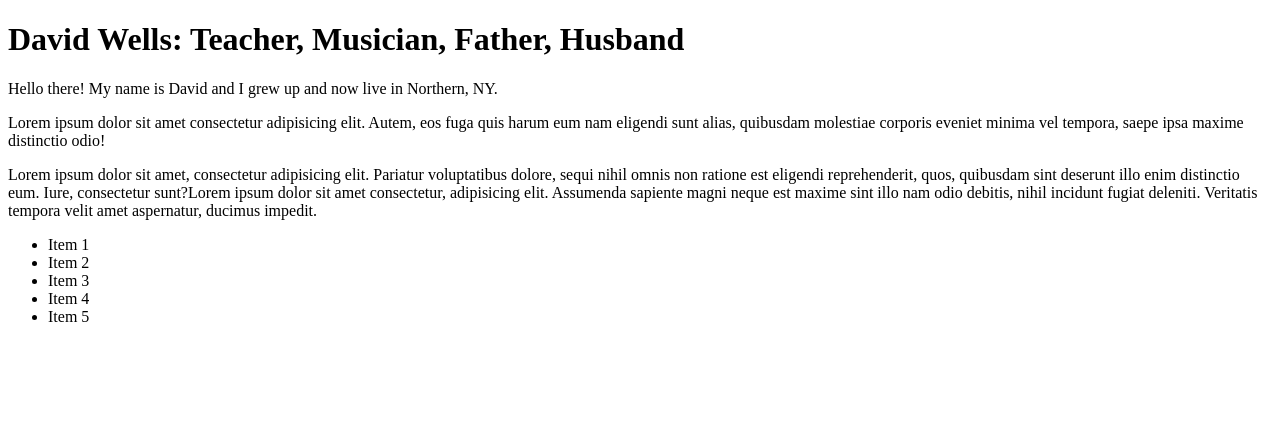
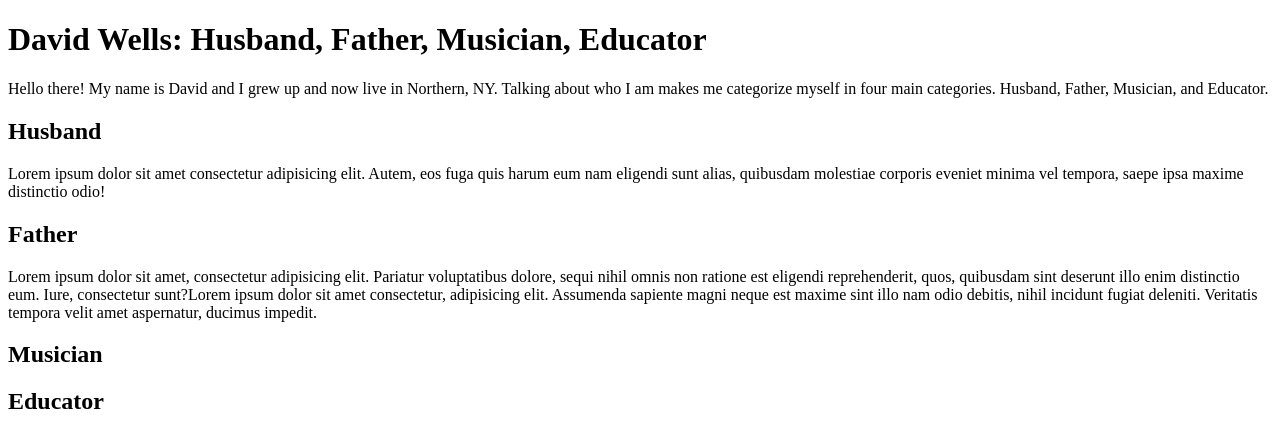
Before and after one commit to dmwellsSDBD/bioPage, a plain HTML site: page index.html in a window 1280 px wide. Drawn offline with Linux system fonts and the light colour scheme.

Commit message:
Thursday's Changes

```diff
--- a/index.html
+++ b/index.html
@@ -6,16 +6,17 @@
         <title>David Wells | Biography Page</title>
     </head>
     <body>
-        <h1>David Wells: Teacher, Musician, Father, Husband</h1>
-        <p>Hello there! My name is David and I grew up and now live in Northern, NY. </p>
+        <h1>David Wells: Husband, Father, Musician, Educator</h1>
+        <p>Hello there! My name is David and I grew up and now live in Northern, NY. Talking about who I am makes me categorize myself in four main categories. Husband, Father, Musician, and Educator.</p>
+
+        <h2>Husband</h2>
         <p>Lorem ipsum dolor sit amet consectetur adipisicing elit. Autem, eos fuga quis harum eum nam eligendi sunt alias, quibusdam molestiae corporis eveniet minima vel tempora, saepe ipsa maxime distinctio odio!</p>
+
+        <h2>Father</h2>
         <p>Lorem ipsum dolor sit amet, consectetur adipisicing elit. Pariatur voluptatibus dolore, sequi nihil omnis non ratione est eligendi reprehenderit, quos, quibusdam sint deserunt illo enim distinctio eum. Iure, consectetur sunt?Lorem ipsum dolor sit amet consectetur, adipisicing elit. Assumenda sapiente magni neque est maxime sint illo nam odio debitis, nihil incidunt fugiat deleniti. Veritatis tempora velit amet aspernatur, ducimus impedit.</p>
-        <ul>
-            <li>Item 1</li>
-            <li>Item 2</li>
-            <li>Item 3</li>
-            <li>Item 4</li>
-            <li>Item 5</li>
-        </ul>
+
+        <h2>Musician</h2>
+
+        <h2>Educator</h2>
     </body>
 </html>
```
Also changed, not shown: images/dadGramEmMe.jpg (added), images/musician.JPG (added), images/musician2.jpg (added), images/singingToEmma.jpg (added), images/skiing2024.jpg (added), images/usInNYC.jpg (added), 1 other file.
